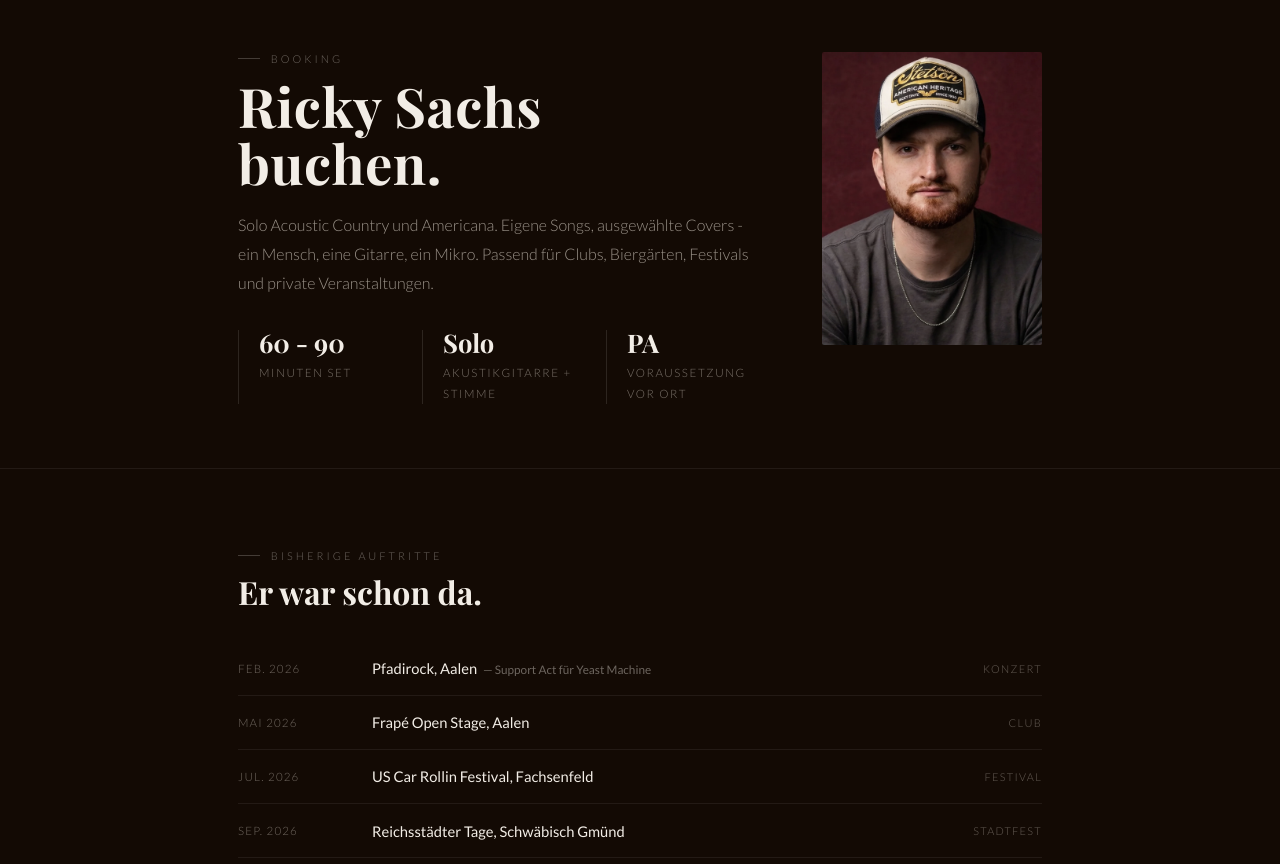
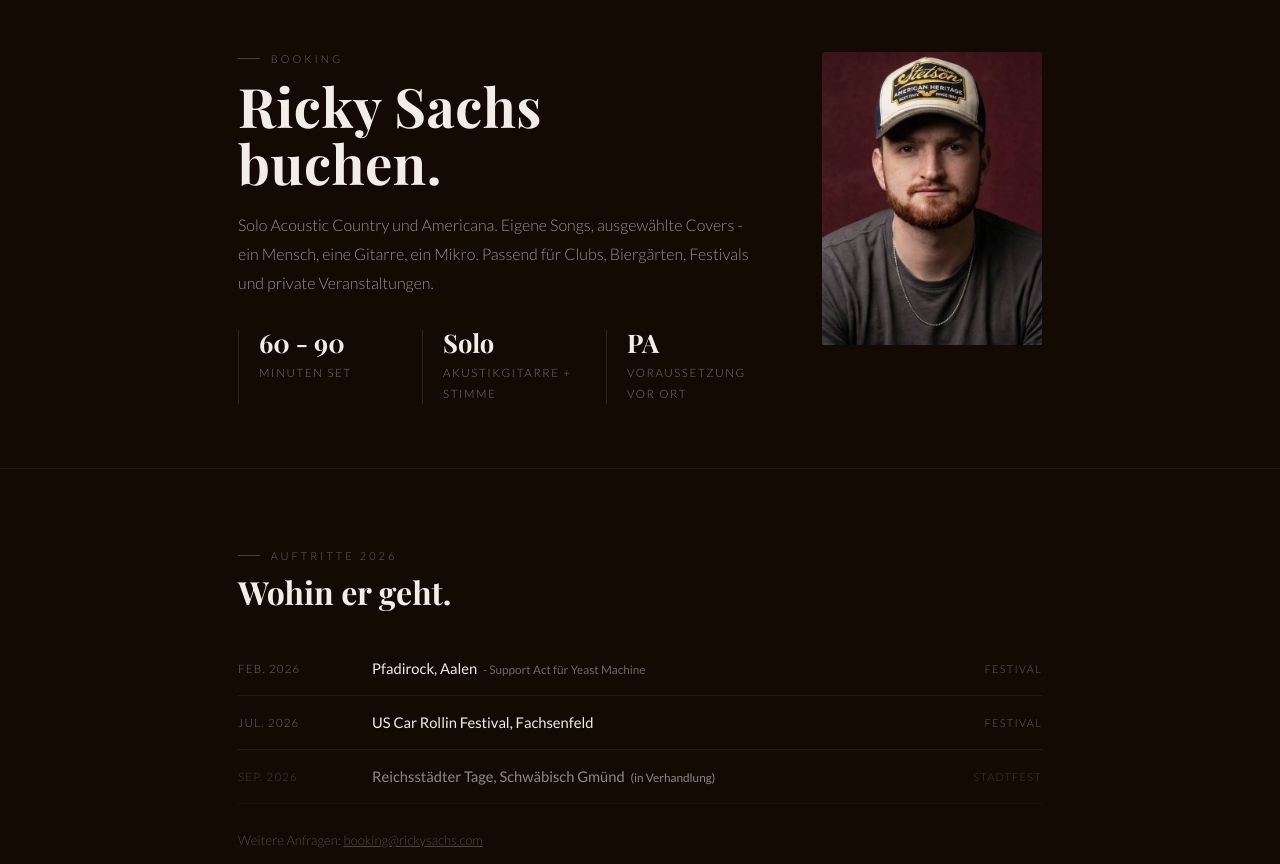
Before and after one commit to beeremoji/rickysachs-website, a plain HTML site: page booking.html in a window 1280 px wide. Shown: the part 88-952 px from the top of the page. Drawn offline with nearby package versions, Linux system fonts and the light colour scheme; a web font is replaced by a local one.

Commit message:
Fix gig list: remove Frapé, mark Reichsstädter Tage as pending, Pfadirock as festival
Co-Authored-By: Claude Sonnet 4.6 <noreply@anthropic.com>

```diff
--- a/booking.html
+++ b/booking.html
@@ -4,7 +4,7 @@
   <meta charset="UTF-8">
   <meta name="viewport" content="width=device-width, initial-scale=1.0">
   <title>Ricky Sachs buchen | Acoustic Country Solo - Booking</title>
-  <meta name="description" content="Ricky Sachs buchen: Solo Acoustic Country und Americana. 60-90 Min Set, eigene Songs und Covers. Aufgetreten auf Pfadirock, Frapé Aalen, US Car Rollin Festival. Anfrage in 2 Minuten.">
+  <meta name="description" content="Ricky Sachs buchen: Solo Acoustic Country und Americana. 60-90 Min Set, eigene Songs und Covers. Aufgetreten auf Pfadirock Aalen, US Car Rollin Festival. Anfrage in 2 Minuten.">
   <link rel="canonical" href="https://rickysachs.com/booking">
   <meta name="robots" content="index, follow">
   <meta property="og:type" content="website">
@@ -674,33 +674,28 @@
 
   <!-- TRACK RECORD -->
   <div class="section">
-    <span class="section-label">Bisherige Auftritte</span>
-    <h2>Er war schon da.</h2>
+    <span class="section-label">Auftritte 2026</span>
+    <h2>Wohin er geht.</h2>
 
     <div class="gigs-list">
       <div class="gig-row">
         <span class="gig-date">Feb. 2026</span>
-        <span class="gig-name">Pfadirock, Aalen &nbsp;<span style="opacity:0.4;font-size:0.8em;">— Support Act für Yeast Machine</span></span>
-        <span class="gig-type">Konzert</span>
-      </div>
-      <div class="gig-row">
-        <span class="gig-date">Mai 2026</span>
-        <span class="gig-name">Frapé Open Stage, Aalen</span>
-        <span class="gig-type">Club</span>
+        <span class="gig-name">Pfadirock, Aalen &nbsp;<span style="opacity:0.4;font-size:0.8em;">- Support Act für Yeast Machine</span></span>
+        <span class="gig-type">Festival</span>
       </div>
       <div class="gig-row">
         <span class="gig-date">Jul. 2026</span>
         <span class="gig-name">US Car Rollin Festival, Fachsenfeld</span>
         <span class="gig-type">Festival</span>
       </div>
-      <div class="gig-row">
+      <div class="gig-row" style="opacity:0.55;">
         <span class="gig-date">Sep. 2026</span>
-        <span class="gig-name">Reichsstädter Tage, Schwäbisch Gmünd</span>
+        <span class="gig-name">Reichsstädter Tage, Schwäbisch Gmünd &nbsp;<span style="font-size:0.8em;">(in Verhandlung)</span></span>
         <span class="gig-type">Stadtfest</span>
       </div>
     </div>
 
-    <p style="margin-top:1.5rem;font-size:0.82rem;opacity:0.4;">Weitere Auftritte auf Anfrage. Instagram: <a href="https://instagram.com/ricky.sachs" target="_blank" rel="noopener" style="color:inherit;">@ricky.sachs</a></p>
+    <p style="margin-top:1.5rem;font-size:0.82rem;opacity:0.4;">Weitere Anfragen: <a href="mailto:booking@rickysachs.com" style="color:inherit;">booking@rickysachs.com</a></p>
   </div>
 
   <hr class="section-divider">
```
